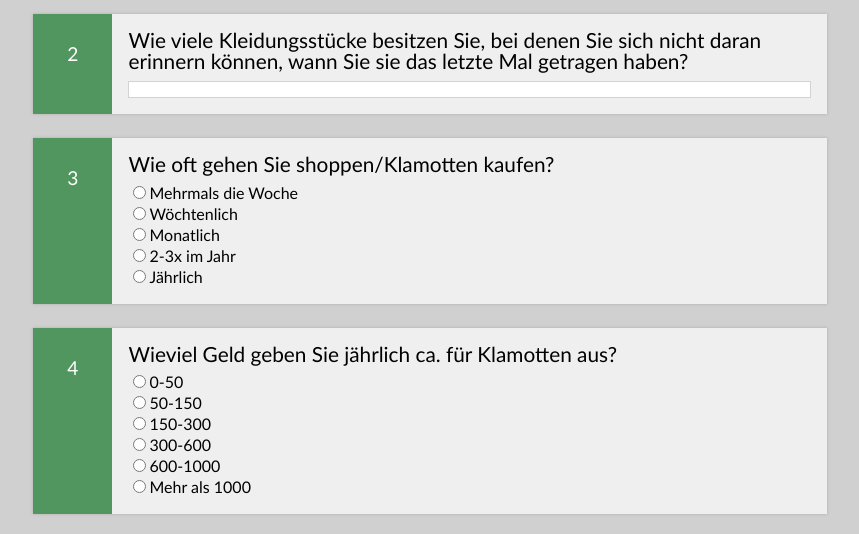
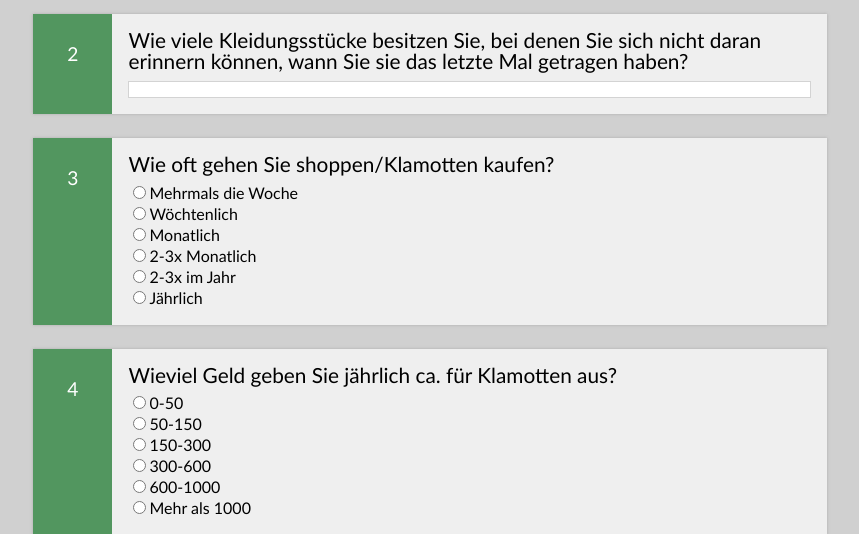
Before and after one commit to Duffed/umfrage, a PHP site: page / in a window 1280 px wide. Shown: the part 561-1095 px from the top of the page, without its empty margins (210-1069 px from the left). Run offline with PHP 8.4, Linux system fonts and the light colour scheme.

Commit message:
2-3x monatlich

```diff
--- a/index.php
+++ b/index.php
@@ -105,6 +105,7 @@
 						<p><input type="radio" name="frage3" id="frage3_1" value="mehrmals die woche"><label for="frage3_1">Mehrmals die Woche</label></p>
 						<p><input type="radio" name="frage3" id="frage3_2" value="woechentlich"><label for="frage3_2">Wöchtenlich</label></p>
 						<p><input type="radio" name="frage3" id="frage3_3" value="monatlich"><label for="frage3_3">Monatlich</label></p>
+						<p><input type="radio" name="frage3" id="frage3_6" value="2-3x monatlich"><label for="frage3_6">2-3x Monatlich</label></p>
 						<p><input type="radio" name="frage3" id="frage3_4" value="2 mal im jahr"><label for="frage3_4">2-3x im Jahr</label></p>
 						<p><input type="radio" name="frage3" id="frage3_5" value="jaehrlich"><label for="frage3_5">Jährlich</label></p>
 					</div>
```
